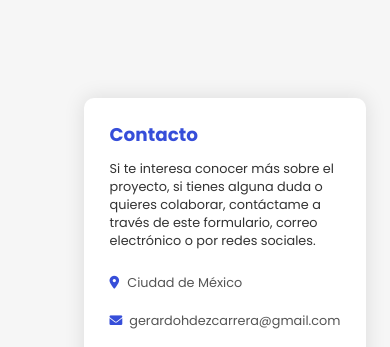
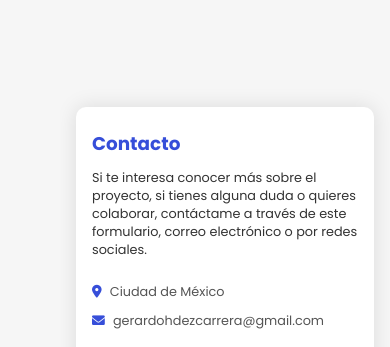
Before and after one commit to gerhercar21/tfm-ghc, a website: page index.html in a window 390 px wide. Shown: the part 6803-7150 px from the top of the page. Drawn offline with nearby package versions, Linux system fonts and the light colour scheme.

Commit message:
formulario responbsive

```diff
--- a/index.html
+++ b/index.html
@@ -404,7 +404,7 @@
                       <label for="">Mensaje</label>
                       <span>Mensaje</span>
                     </div>
-                    <div class="field">
+                    <div class="field" style="width: 50%;">
                         <div data-netlify-recaptcha="true" data-callback="verifyCaptcha"></div>
                         <div id="g-recaptcha-error" style="text-align: left;"></div>
                     </div>
--- a/main.css
+++ b/main.css
@@ -1561,6 +1561,7 @@ hr {
   @media (max-width: 575px) {
     .form {
       grid-template-columns: 1fr;
+      display:inline;
     }
 
     .contact-info:before {
@@ -1596,9 +1597,9 @@ hr {
     }
   }
 
-  @media (max-width: 480px) {
+  @media (max-width: 575px) {
     .container-con {
-      padding: 1.5rem;
+      padding: 1rem;
     }
 
     .contact-info:before {
@@ -1612,7 +1613,7 @@ hr {
 
     form,
     .contact-info {
-      padding: 1.7rem 1.6rem;
+      padding: 1.7rem 1rem;
     }
 
     .text,
```
